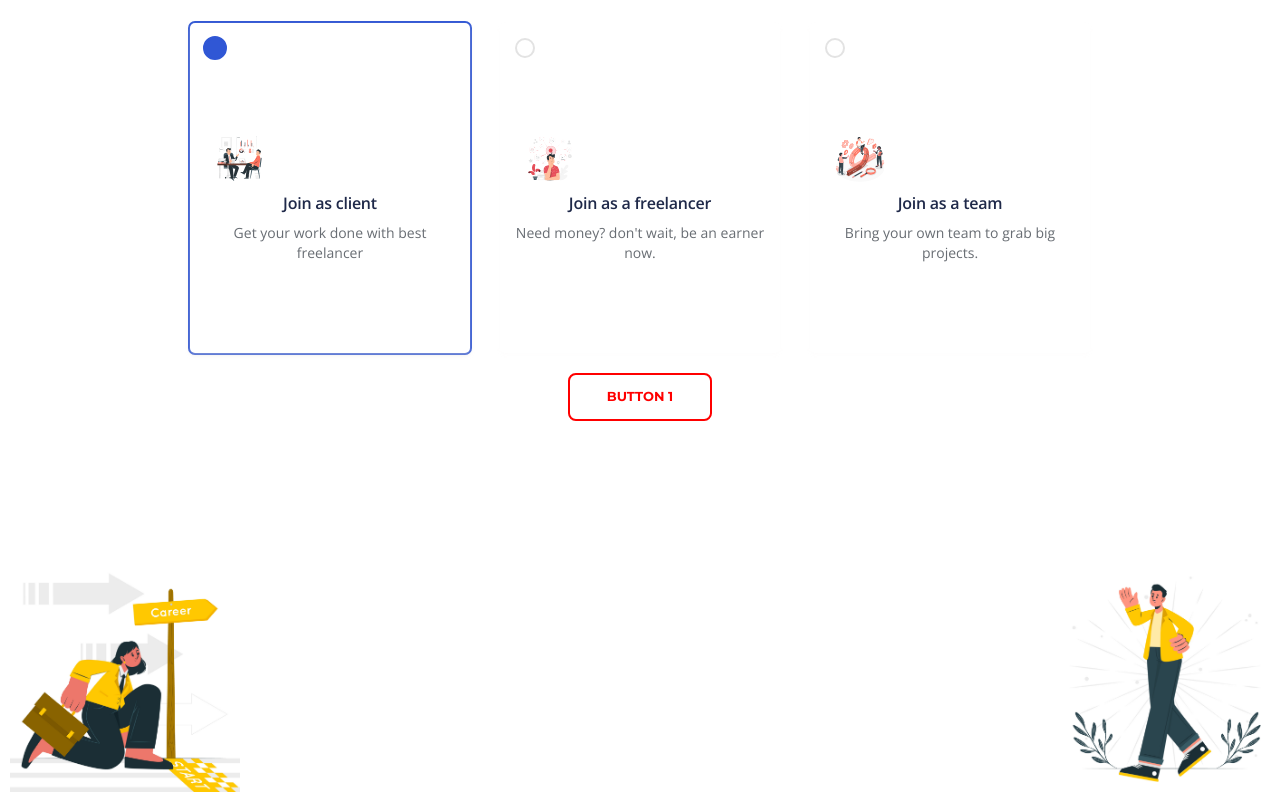
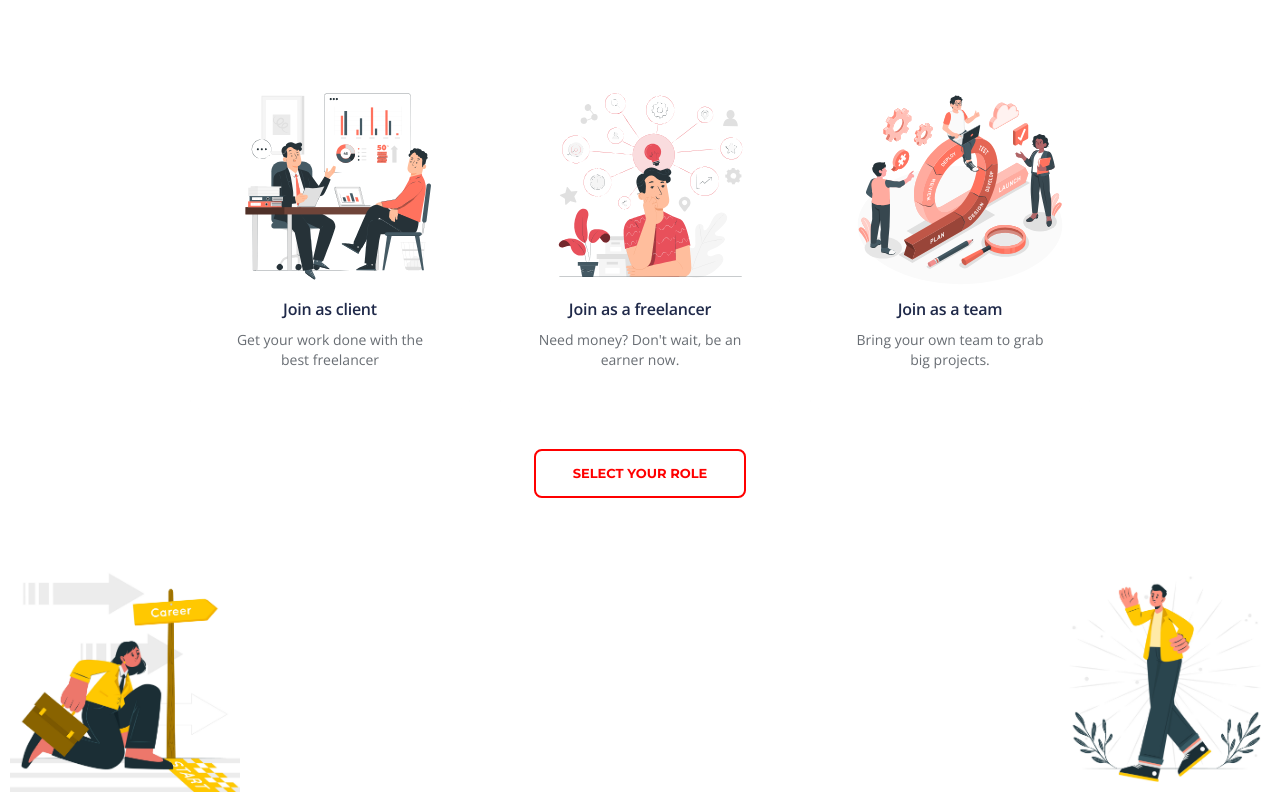
Before and after one commit to sakshi3326/skillrevive.web, a React (Create React App) app: page /toggle in a window 1280 px wide. Built offline with nearby package versions, Linux system fonts and the light colour scheme.

Commit message:
toggle button

```diff
--- a/src/containers/toggle/toggle.css
+++ b/src/containers/toggle/toggle.css
@@ -120,9 +120,7 @@ img {
 	--transition: 200ms linear;
 }
 
-label.radio-card {
-	cursor: pointer;
-}
+
 
 .card-content-wrapper {
 	background: #fff;
@@ -134,15 +132,7 @@ label.radio-card {
 	box-shadow: 0 2px 4px 0 rgba(219, 215, 215, 0.04);
 	transition: var(--transition);
 }
-.check-icon {
-	width: 20px;
-	height: 20px;
-	display: inline-block;
-	border: solid 2px #e3e3e3;
-	border-radius: 50%;
-	transition: var(--transition);
-	position: relative;
-}
+
 
 .check-icon:before {
 	content: '';
--- a/src/pages/toggle/TogglePage.jsx
+++ b/src/pages/toggle/TogglePage.jsx
@@ -1,4 +1,4 @@
-import React from 'react';
+import React, { useState, useEffect } from 'react';
 import './togglepage.css'; // You can define your CSS styles in this file
 import '../../containers/toggle/toggle.css';
 import startImg from '../../assets/toggledown1.png';
@@ -9,49 +9,91 @@ import team from '../../assets/team.svg';
 import { NavLink } from 'react-router-dom';
 
 function App() {
+  const [selectedOption, setSelectedOption] = useState('');
+
+  useEffect(() => {
+    const handleClick = (event) => {
+      const clickedElement = event.target;
+      const isRadioCard = clickedElement.closest('.radio-card');
+
+      if (!isRadioCard) {
+        setSelectedOption('');
+      }
+    };
+
+    document.body.addEventListener('click', handleClick);
+
+    return () => {
+      document.body.removeEventListener('click', handleClick);
+    };
+  }, []);
+
+  const handleOptionChange = (option) => {
+    setSelectedOption(option);
+  };
+
+  function handleButtonClick() {
+    if (!selectedOption) {
+      // If no option is selected, display an alert
+      alert('Please select an option');
+    } else {
+      // If an option is selected, navigate to the signup page
+      window.location.href = '/signup';
+    }
+
+  }
+
   return (
     <div className="container">
       <div className="top-panel">
         <div className="grid-wrapper grid-col-auto">
-          <label for="radio-card-1" className="radio-card">
-            <input type="radio" name="radio-card" id="radio-card-1" checked />
+          <label htmlFor="radio-card-1" className="radio-card">
+            <input
+              type="radio"
+              name="radio-card"
+              id="radio-card-1"
+              checked={selectedOption === 'client'}
+              onChange={() => handleOptionChange('client')}
+            />
             <div className="card-content-wrapper">
               <span className="check-icon"></span>
               <div className="card-content">
-                <img
-                  src={client}
-                  alt=""
-                />
+                <img src={client} alt="" />
                 <h4>Join as client</h4>
-                <h5>Get your work done with best freelancer</h5>
+                <h5>Get your work done with the best freelancer</h5>
               </div>
             </div>
           </label>
-          {/* /.radio-card */}
-
-          <label for="radio-card-2" className="radio-card">
-            <input type="radio" name="radio-card" id="radio-card-2" />
+          {/* /.radio-card 1*/}
+          <label htmlFor="radio-card-2" className="radio-card">
+            <input
+              type="radio"
+              name="radio-card"
+              id="radio-card-2"
+              checked={selectedOption === 'freelancer'}
+              onChange={() => handleOptionChange('freelancer')}
+            />
             <div className="card-content-wrapper">
               <span className="check-icon"></span>
               <div className="card-content">
-                <img
-                  src={freelancer}
-                  alt=""
-                />
+                <img src={freelancer} alt="" />
                 <h4>Join as a freelancer</h4>
-                <h5>Need money? don't wait, be an earner now.</h5>
+                <h5>Need money? Don't wait, be an earner now.</h5>
               </div>
             </div>
           </label>
-          {/* /.radio-card */}
-          <label for="radio-card-3" className="radio-card">
-            <input type="radio" name="radio-card" id="radio-card-3" />
+          <label htmlFor="radio-card-3" className="radio-card">
+            <input
+              type="radio"
+              name="radio-card"
+              id="radio-card-3"
+              checked={selectedOption === 'team'}
+              onChange={() => handleOptionChange('team')}
+            />
             <div className="card-content-wrapper">
               <span className="check-icon"></span>
               <div className="card-content">
                 <img src={team} alt="" />
-
-
                 <h4>Join as a team</h4>
                 <h5>Bring your own team to grab big projects.</h5>
               </div>
@@ -60,10 +102,13 @@ function App() {
           {/* /.radio-card */}
         </div>
         {/* /.grid-wrapper */}
-        <div className='button'>
-          <NavLink to="/signup">
-            <button className="btn first">Button 1</button>
-          </NavLink>
+        <div className="button">
+        <NavLink to="/signup">
+              <button className="btn first" onClick={handleButtonClick}>
+                {selectedOption ? `Join as ${selectedOption}` : 'Select your role'}
+              </button>
+        </NavLink>
+
         </div>
       </div>
       {/* /.top-panel */}
--- a/src/pages/toggle/togglepage.css
+++ b/src/pages/toggle/togglepage.css
@@ -1,3 +1,7 @@
+.body{
+  overflow: hidden;
+}
+
 .container {
   width: 100vw;
   height: 100vh;
@@ -7,15 +11,16 @@
 }
 
 .top-panel {
-  flex: 3;
-  /* background-color: #3498db;  */
+  flex:3 ;
+  display: flex;
+  justify-content: center;
+  align-items: center;
+  flex-direction: column;
+
 }
+
 .button {
-  display: flex;
-
-  justify-content: center;
-
-  /* background-color: orange; */
+  margin-top:0;
 }
 .bottom-panel {
   flex: 1;
@@ -30,3 +35,79 @@
   height: auto; /* To maintain aspect ratio */
   margin-bottom: 8px;
 }
+.radio-card {
+  display: flex;
+  flex-direction: column;
+  align-items: center;
+  cursor: pointer;
+  border-radius: 10px;
+  overflow: hidden;
+  position: relative;
+  margin-bottom: 20px;
+  transition: transform 0.3s;
+}
+.radio-card:hover {
+  transform: translateY(-5px);
+}
+
+.card-content-wrapper {
+  position: relative;
+  width: 100%;
+}
+.check-icon {
+  position: absolute;
+  top: 10px;
+  right: 10px;
+  width: 24px;
+  height: 24px;
+  background-color: transparent;
+  border: 2px solid white;
+  border-radius: 50%;
+  transition: background-color 0.3s;
+}
+input[type='radio'] {
+  display: none;
+}
+
+input[type='radio']:checked + .card-content-wrapper .check-icon {
+  background-color: white;
+}
+
+.card-content {
+  text-align: center;
+  padding: 20px;
+}
+
+.card-content img {
+  width: 100%;
+  height: auto;
+  object-fit: cover;
+  border-radius: 10px 10px 0 0;
+}
+
+.card-content h4,
+.card-content h5 {
+  margin: 5px 0;
+}
+
+
+/* Media query for laptops */
+@media screen and (min-width: 1024px) {
+  .container {
+    font-size: 16px; /* Adjust font size for larger screens */
+  }
+}
+
+/* Media query for tablets */
+@media screen and (max-width: 768px) {
+  .container {
+    font-size: 14px; /* Adjust font size for tablets */
+  }
+}
+
+/* Media query for phones */
+@media screen and (max-width: 480px) {
+  .container {
+    font-size: 12px; /* Adjust font size for phones */
+  }
+}
```
